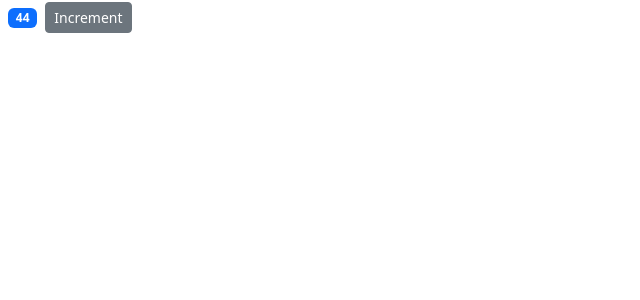
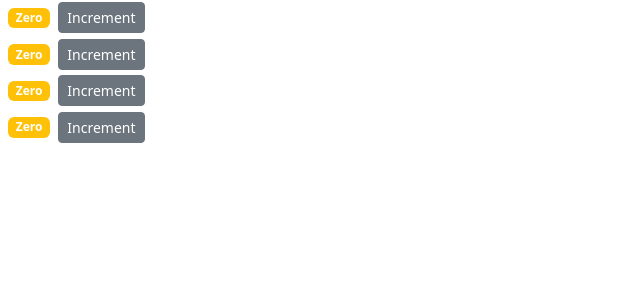
Before and after one commit to IMAMSGIT/counter-increase-react-app, a React (Create React App) app: page / in a window 1280 px wide. Shown: the top 300 px of the page, without its empty margins (0-640 px from the left). Built offline with nearby package versions, Linux system fonts and the light colour scheme.

Commit message:
Initial commit of adding multiple components using map

```diff
--- a/src/components/counter.jsx
+++ b/src/components/counter.jsx
@@ -2,7 +2,7 @@ import React, { Component } from "react";
 class Counter extends Component {
   // state object to pass data
   stateExample = {
-    countNow: 44,
+    countNow: 0,
   };
   // must render method
 
--- /dev/null
+++ b/src/components/counters.jsx
@@ -0,0 +1,23 @@
+import React, { Component } from "react";
+import Counter from "./counter";
+class Counters extends Component {
+  state = {
+    countersPass: [
+      { id: 1, value: 0 },
+      { id: 2, value: 0 },
+      { id: 3, value: 0 },
+      { id: 4, value: 0 },
+    ],
+  };
+  render() {
+    return (
+      <div>
+        {this.state.countersPass.map((cPass) => (
+          <Counter key={cPass.id}></Counter>
+        ))}
+      </div>
+    );
+  }
+}
+
+export default Counters;
--- a/src/index.js
+++ b/src/index.js
@@ -2,14 +2,14 @@ import React from "react";
 import ReactDOM from "react-dom/client";
 import "./index.css";
 import reportWebVitals from "./reportWebVitals";
-import Counter from "./components/counter";
+import Counters from "./components/counters";
 import "bootstrap/dist/css/bootstrap.css";
 import "bootstrap/dist/css/bootstrap.min.css";
 
 const root = ReactDOM.createRoot(document.getElementById("root"));
 root.render(
   <React.StrictMode>
-    <Counter />
+    <Counters></Counters>
   </React.StrictMode>
 );
 
```
